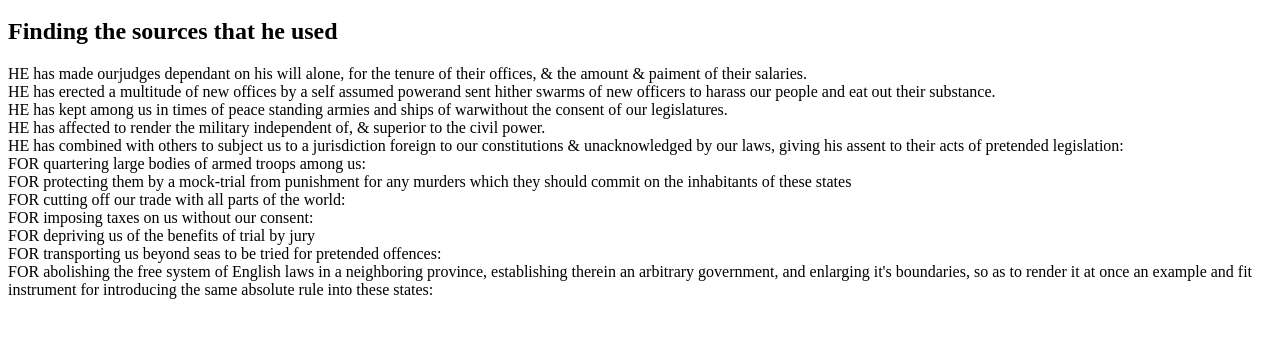
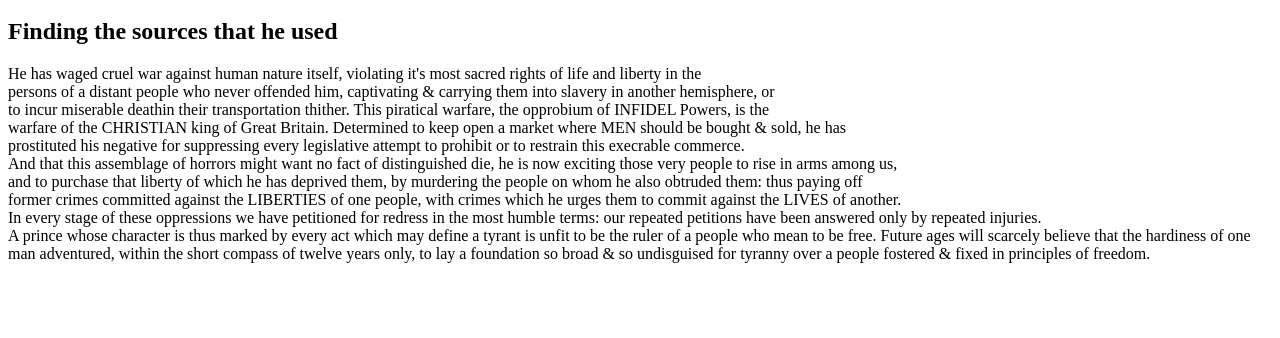
Before and after one commit to kellanmorris/Project4, a plain HTML site: page index.html in a window 1280 px wide. Shown: the part 48-386 px from the top of the page. Drawn offline with Linux system fonts and the light colour scheme; a script that the page names is missing.

Commit message:
Update index.html

```diff
--- a/index.html
+++ b/index.html
@@ -14,30 +14,26 @@ Kellan's Project 4
 <h2> Finding the sources that he used </h2>
 
 <p>
- HE has made ourjudges dependant on his will alone, for the tenure of their offices, & the amount & paiment of their salaries. <br>
+He has waged cruel war against human nature itself, violating it's most sacred rights of life and liberty in the <br>
 
-HE has erected a multitude of new offices by a self assumed powerand sent hither swarms of new officers to harass our people and eat out their substance.
+ persons of a distant people who never offended him, captivating & carrying them into slavery in another hemisphere, or <br>
+
+ to incur miserable deathin their transportation thither. This piratical warfare, the opprobium of INFIDEL Powers, is the <br>
+
+ warfare of the CHRISTIAN king of Great Britain. Determined to keep open a market where MEN should be bought & sold, he has <br>
+
+ prostituted his negative for suppressing every legislative attempt to prohibit or to restrain this execrable commerce. <br>
+
+ And that this assemblage of horrors might want no fact of distinguished die, he is now exciting those very people to rise in arms among us,<br>
+
+ and to purchase that liberty of which he has deprived them, by murdering the people on whom he also obtruded them: thus paying off <br>
+
+ former crimes committed against the LIBERTIES of one people, with crimes which he urges them to commit against the LIVES of another.
 <br>
-HE has kept among us in times of peace standing armies and ships of warwithout the consent of our legislatures.
+In every stage of these oppressions we have petitioned for redress in the most humble terms: our repeated petitions have been answered only by repeated injuries.
 <br>
-HE has affected to render the military independent of, & superior to the civil power.
-<br>
-HE has combined with others to subject us to a jurisdiction foreign to our constitutions & unacknowledged by our laws, giving his assent to their acts of pretended legislation:
-<br>
-FOR quartering large bodies of armed troops among us:
-<br>
-FOR protecting them by a mock-trial from punishment for any murders which they should commit on the inhabitants of these states
-<br>
-FOR cutting off our trade with all parts of the world:
-<br>
-FOR imposing taxes on us without our consent:
-<br>
-FOR depriving us of the benefits of trial by jury
-<br>
-FOR transporting us beyond seas to be tried for pretended offences:
-<br>
-FOR abolishing the free system of English laws in a neighboring province, establishing therein an arbitrary government, and enlarging it's boundaries, so as to render it at once an example and fit instrument for introducing the same absolute rule into these states:
- <br>
+A prince whose character is thus marked by every act which may define a tyrant is unfit to be the ruler of a people who mean to be free. Future ages will scarcely believe that the hardiness of one man adventured, within the short compass of twelve years only, to lay a foundation so broad & so undisguised for tyranny over a people fostered & fixed in principles of freedom.
+
 
   </p>
 
```
